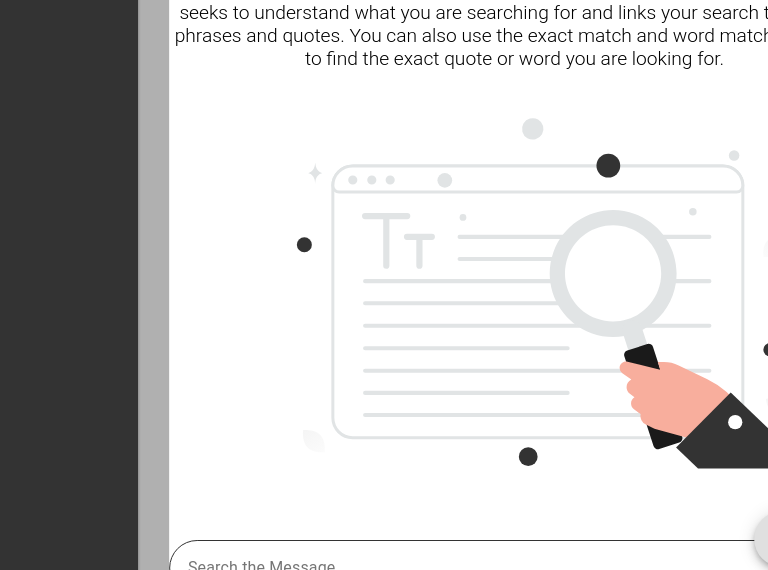
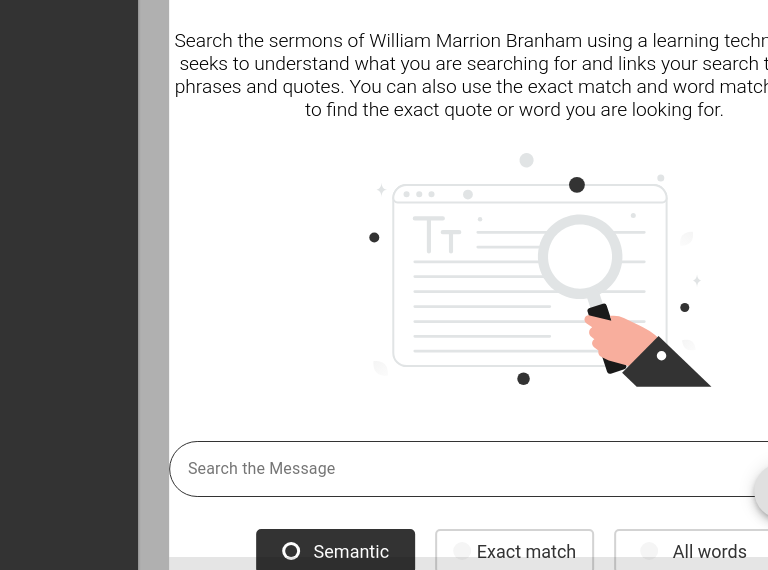
Before and after one commit to besdanielb/message-search, a React (Create React App) app: page /search in a window 768 px wide. Shown: the part 175-745 px from the top of the page. Built offline with nearby package versions, Linux system fonts and the light colour scheme.

Commit message:
fixed image sizes on ipad

```diff
--- a/src/Components/searching-svg.scss
+++ b/src/Components/searching-svg.scss
@@ -7,6 +7,13 @@
   margin: 0 auto;
 }
 
+@media (min-width: 501px) and (max-width: 800px) {
+  .align-svg {
+    max-width: 400px;
+    max-height: 400px;
+  }
+}
+
 @media only screen and (max-width: 500px) {
   .align-svg {
     display: none;
```
